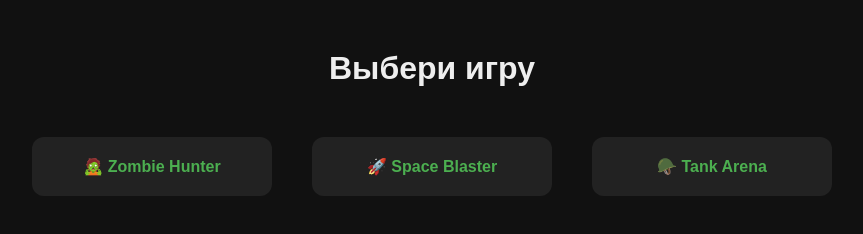
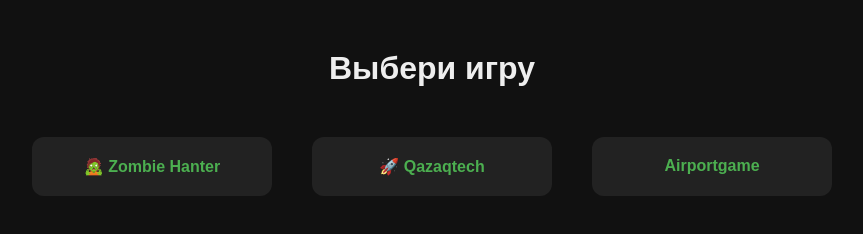
Before and after one commit to tyunth/main-site, a plain HTML site: page index.html in a window 1280 px wide. Shown: the whole page, without its empty margins (208-1071 px from the left). Drawn offline with Linux system fonts and the light colour scheme.

Commit message:
Add files via upload

```diff
--- a/index.html
+++ b/index.html
@@ -18,9 +18,9 @@
 <body>
   <h1>Выбери игру</h1>
   <div class="game-list">
-    <div class="game"><a href="/zombie/">🧟 Zombie Hunter</a></div>
-    <div class="game"><a href="/space/">🚀 Space Blaster</a></div>
-    <div class="game"><a href="/tank/">🪖 Tank Arena</a></div>
+    <div class="game"><a href="/zombiehanter/">🧟 Zombie Hanter</a></div>
+    <div class="game"><a href="/qazaqtech/">🚀 Qazaqtech</a></div>
+    <div class="game"><a href="/airportgame/">Airportgame</a></div>
   </div>
 </body>
 </html>
```
